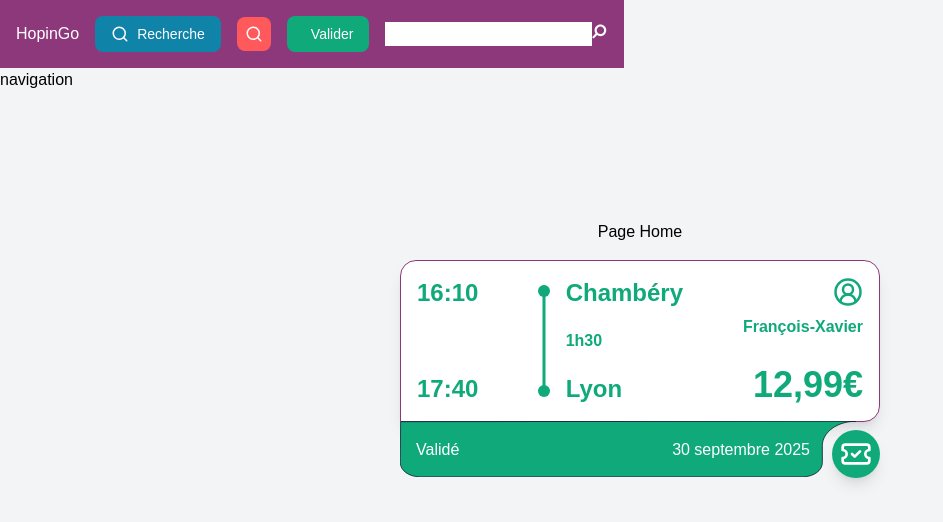
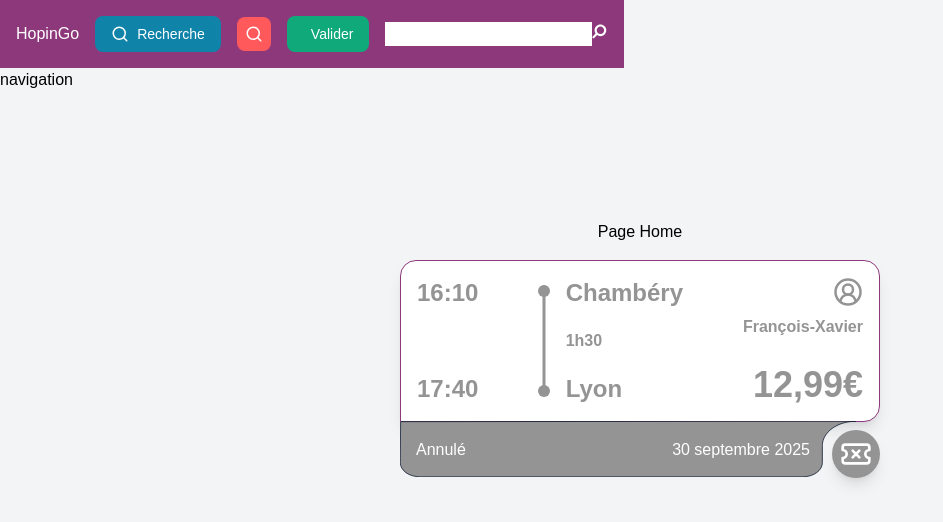
Before and after one commit to WildCodeSchool/2409-wns-rouge-hopin-go, a React app in the folder frontend/: page / in a window 1280 px wide. Shown: the top 522 px of the page, without its empty margins (0-943 px from the left). Built offline with nearby package versions, Linux system fonts and the light colour scheme; no server answers; the HTML template or start-up script is replaced by a standard one.

Commit message:
Added disabled state handling for the Button component and updated CSS classes to remove the cursor pointer. Changed the CardTemplate variant on the home page.

```diff
--- a/frontend/src/components/Button.tsx
+++ b/frontend/src/components/Button.tsx
@@ -59,11 +59,13 @@ const Button: React.FC<ButtonProps> = ({
     }
   }
 
+  const isDisabledClass = isDisabled ? "" : "cursor-pointer";
+
   const iconClass = `${
     iconRotate ? "rotate-0 group-hover:-rotate-12 transition-200" : ""
   } `;
   const finalButtonClass =
-    `group ${baseClass} ${hoverBgClass} ${variantClass} ${
+    `group ${baseClass} ${hoverBgClass} ${variantClass} ${isDisabledClass} ${
       label ? "py-2 px-4" : "p-2"
     } ${className}`.trim();
 
--- a/frontend/src/index.css
+++ b/frontend/src/index.css
@@ -31,26 +31,26 @@ h1 {
 }
 
 .button-primary {
-  @apply bg-primary text-textLight cursor-pointer transition-200;
+  @apply bg-primary text-textLight transition-200;
 }
 
 .button-secondary {
-  @apply bg-secondary text-textDark cursor-pointer transition-200;
+  @apply bg-secondary text-textDark transition-200;
 }
 
 .button-validation {
-  @apply bg-validation text-textLight cursor-pointer transition-200;
+  @apply bg-validation text-textLight transition-200;
 }
 
 .button-pending {
-  @apply bg-pending text-textLight cursor-pointer transition-200;
+  @apply bg-pending text-textLight transition-200;
 }
 
 .button-error {
-  @apply bg-error text-textLight transition-200 cursor-pointer;
+  @apply bg-error text-textLight transition-200;
 }
 .button-cancel {
-  @apply bg-cancel text-textLight transition-200 cursor-pointer;
+  @apply bg-cancel text-textLight transition-200;
 }
 
 .text-field-with-button {
--- a/frontend/src/pages/Home.tsx
+++ b/frontend/src/pages/Home.tsx
@@ -4,7 +4,7 @@ const Home = () => {
   return (
     <div className="flex flex-col items-center justify-center">
       Page Home
-      <CardTemplate variant="validation" />
+      <CardTemplate variant="cancel" />
     </div>
   );
 };
```
